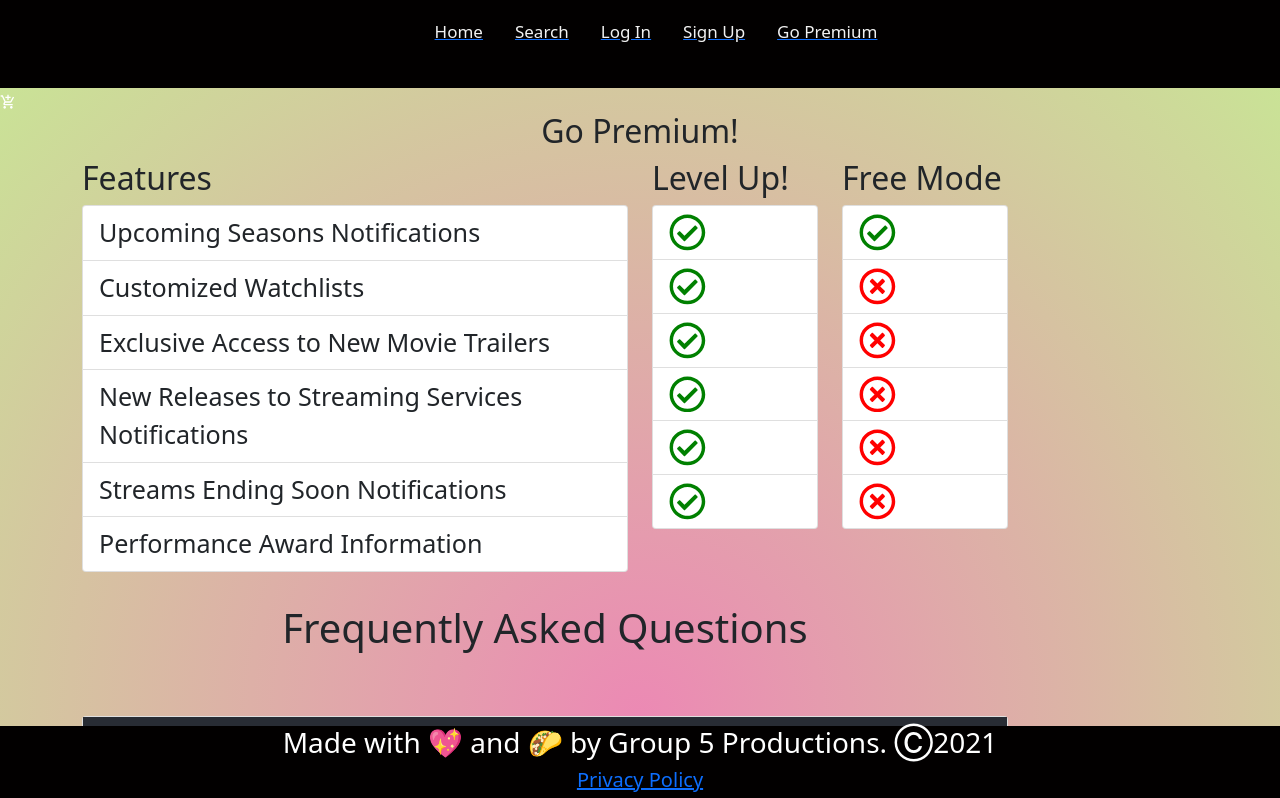
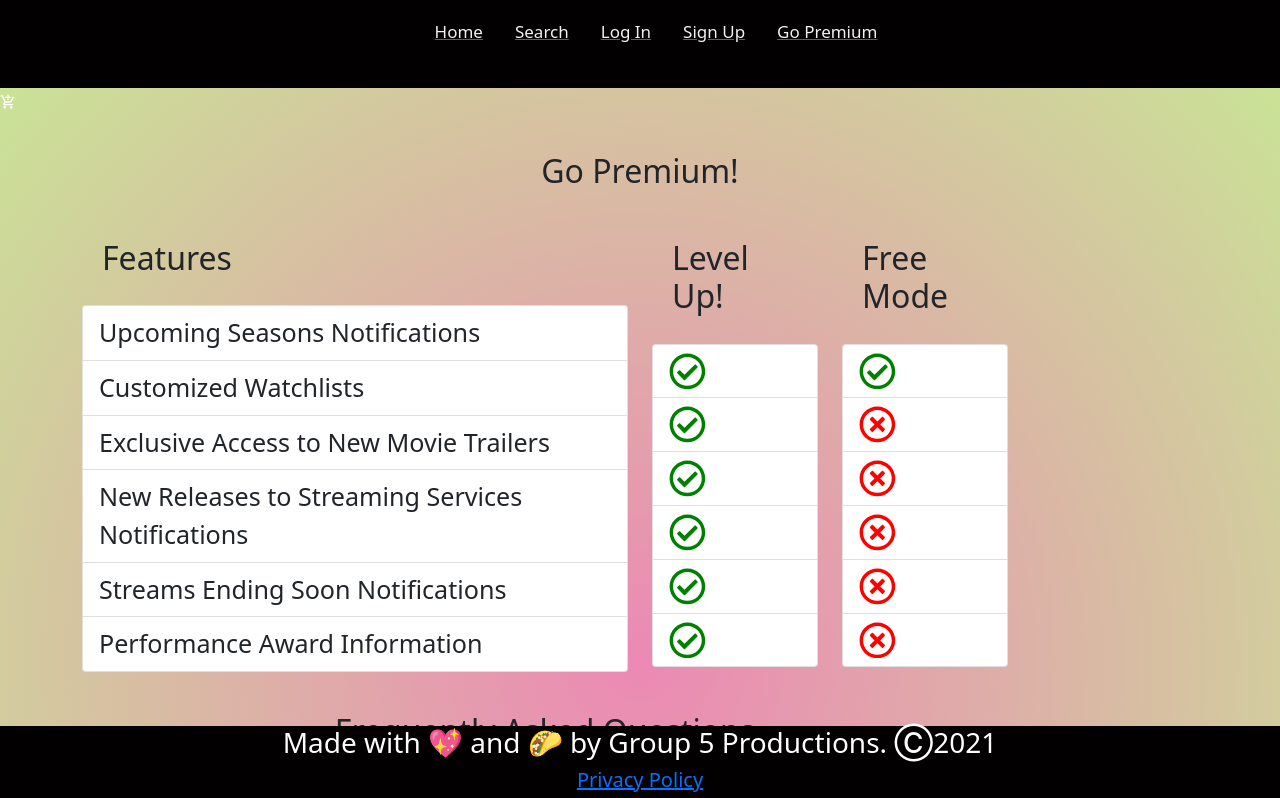
Before and after one commit to fraudwheeldrive/tracker, a React (Create React App) app in the folder client/: page /gopremium in a window 1280 px wide. Shown: the top 798 px of the page. Built offline with nearby package versions, Linux system fonts and the light colour scheme.

Commit message:
fixed spacing and padding in premium

```diff
--- a/client/src/App.css
+++ b/client/src/App.css
@@ -169,17 +169,32 @@ justify-content: center;
   padding-bottom: 200px;
 }
 
+.wrapper {
+  display: flex;
+  flex-wrap: wrap;
+  justify-content: space-between;
+  padding: 20px;
+}
+
+.premiumHeader {
+display:flex;
+justify-content: start;
+padding: 20px
+}
+
 .premium-header {
   display:flex;
-justify-content: center;
-}
+  justify-content: center;
+  padding: 40px 0px 20px 0px
+  }
 
 .premium-content {
   vertical-align: middle;
+
 }
 
 .premium-container {
-  padding-bottom: 400px;
+  padding-bottom: 200px;
 }
 
 /* accordion  */
@@ -236,12 +251,4 @@ h1 {
   .accordion {
     width: 100%;
   }
-  padding-bottom: 50px;
 }
-
-.wrapper {
-  display: flex;
-  flex-wrap: wrap;
-  justify-content: space-between;
-  padding: 20px;
-}
--- a/client/src/components/GoPremium.js
+++ b/client/src/components/GoPremium.js
@@ -69,7 +69,7 @@ function GoPremium(props) {
 
       <Row>
         <Col xs={6}>
-          <h2>Features</h2>
+          <h2 className ="premiumHeader">Features</h2>
   <ListGroup style = {colStyle}>
   <ListGroup.Item>Upcoming Seasons Notifications
   </ListGroup.Item>
@@ -82,7 +82,7 @@ function GoPremium(props) {
         </Col>
 
         <Col className= "premium-content" xs={2}>
-          <h2>Level Up!</h2>
+          <h2 className ="premiumHeader" >Level Up!</h2>
 
           <ListGroup>
   <ListGroup.Item><FaRegCheckCircle style={checkStyle}/>
@@ -99,7 +99,7 @@ function GoPremium(props) {
         </Col>
 
         <Col className= "premium-content" xs={2}>
-          <h2>Free Mode </h2>
+          <h2 className="premiumHeader"> Free Mode </h2>
 
           <ListGroup>
   <ListGroup.Item><FaRegCheckCircle style={checkStyle}/>
@@ -115,7 +115,7 @@ function GoPremium(props) {
 
         <Col xs={10}>
         <div>
-      <h1>Frequently Asked Questions</h1>
+      <h2 className ="premium-header">Frequently Asked Questions</h2>
       <div className="accordion">
         {accordionData.map(({ title, content }) => (
           <AccordionList title={title} content={content} />
--- a/client/src/components/SearchBar.js
+++ b/client/src/components/SearchBar.js
@@ -48,12 +48,12 @@ const SearchBar = () => {
       }
     };
     return (
-      <div>
-        <Container>
+      <div >
+        <Container className="box-center">
           <h3>Search for a show or movie!</h3>
           <Form onSubmit={handleformsubmit}>
             <Form.Row>
-              <Col xs={5} md={5}>
+              <Col xs={10} md={12}>
                 <Form.Control
                   name="searchInput"
                   value={searchInput}
```
